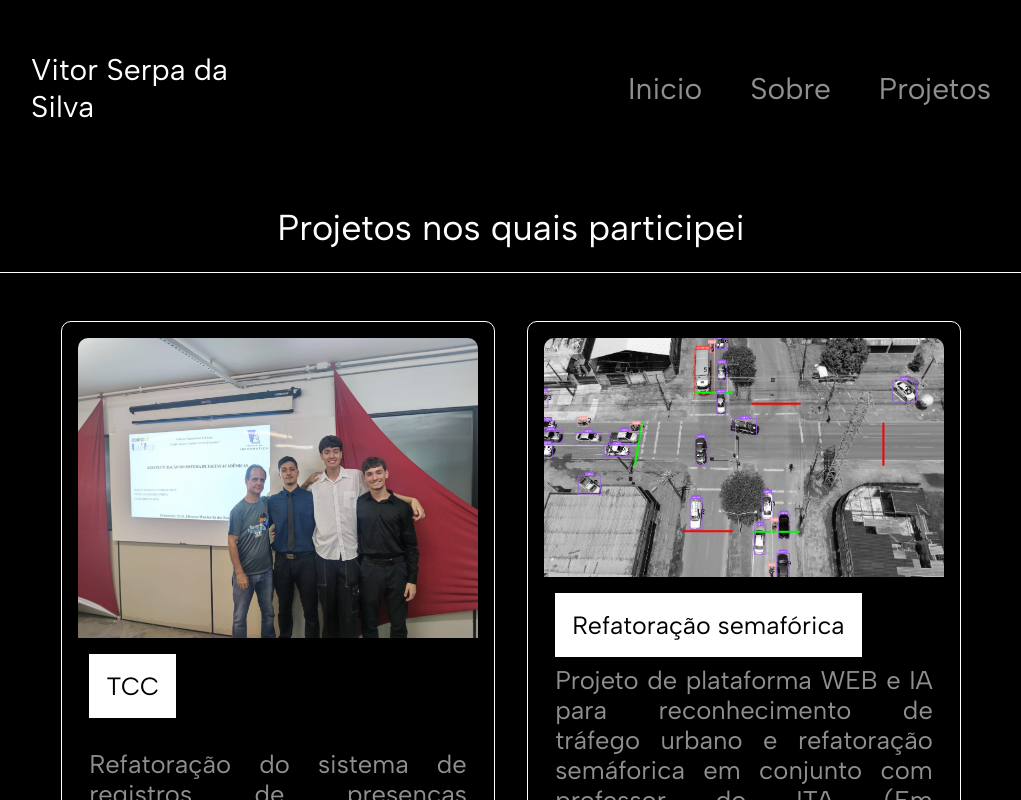
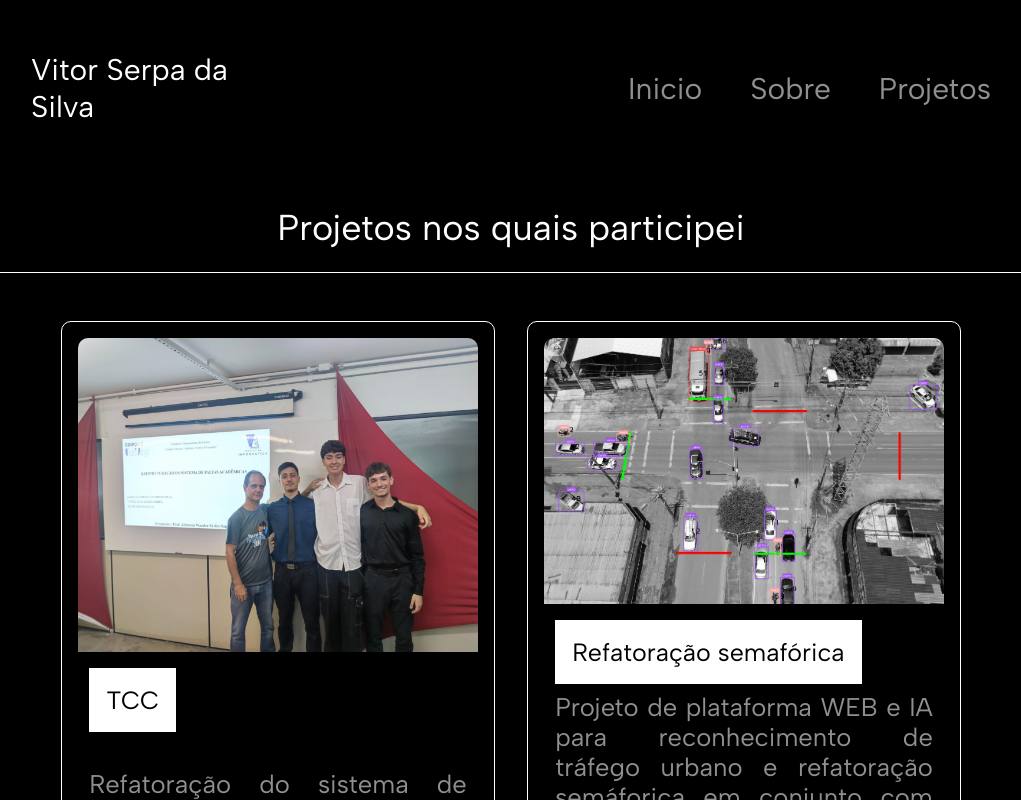
Before and after one commit to VitorSerpa/Portfolio, a React (Create React App) app in the folder portfolio/: page /projetos in a window 1280 px wide. Shown: the top 800 px of the page, without its empty margins (129-1150 px from the left). Built offline with nearby package versions, Linux system fonts and the light colour scheme.

Commit message:
fix(Resposividade)

```diff
--- a/portfolio/src/components/Pages/NotFound.tsx
+++ b/portfolio/src/components/Pages/NotFound.tsx
@@ -3,6 +3,7 @@ const NotFound = () => {
       <main style={{ textAlign: "center", padding: "4rem" }}>
         <h1>404</h1>
         <p>Página não encontrada 😢</p>
+
       </main>
     );
   };
--- a/portfolio/src/components/Pages/Projetos.module.css
+++ b/portfolio/src/components/Pages/Projetos.module.css
@@ -23,8 +23,9 @@
     justify-content: space-between;
     border: 1px white solid;
     border-radius: 10px;
-    width: 28%;
-    height: 75vh;
+    width: clamp(280px, 30%, 500px);
+height: auto;
+aspect-ratio: 3 / 4;
     min-width: 400px;
     padding: 1rem;
 }
@@ -84,8 +85,8 @@ p{
 .svg {
     margin-top: 0.4rem;
     margin-left: 0.7rem;
-    width: 40px !important;
-    height: 40px !important;
+    width: clamp(20px, 5vw, 40px) !important;
+  height: clamp(20px, 5vw, 40px) !important;
     background-color: #ffffff;
     object-fit: contain;
     border-radius: 10px;
```
